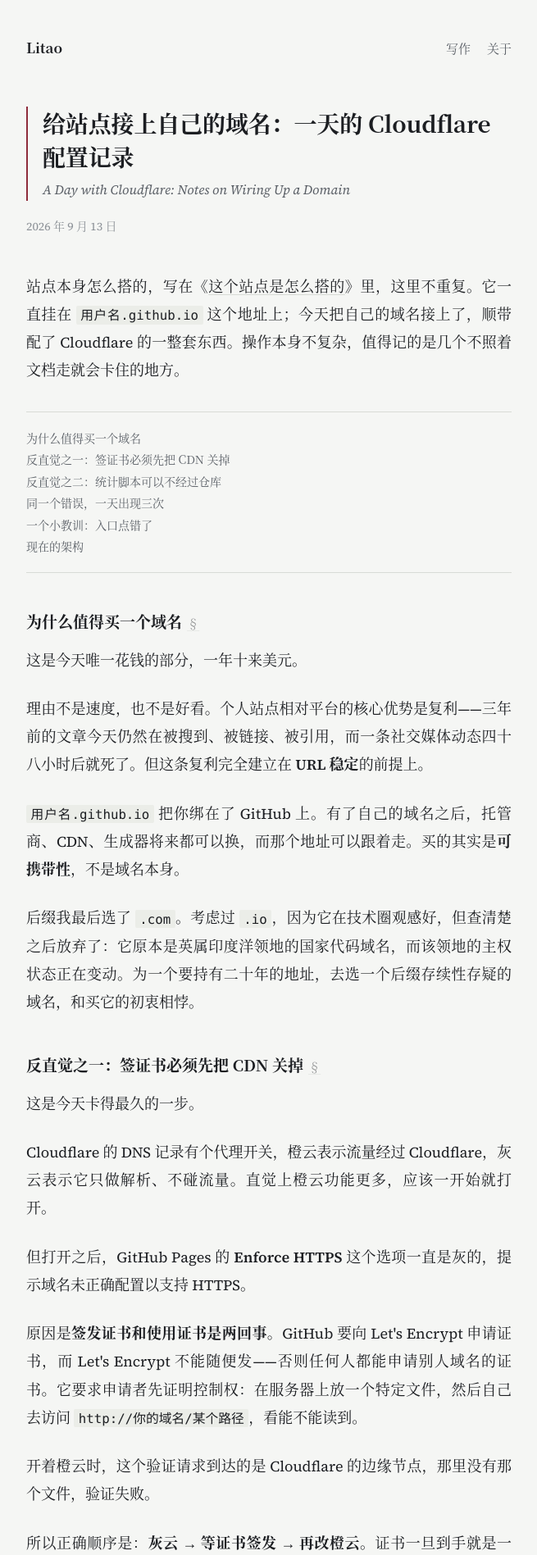
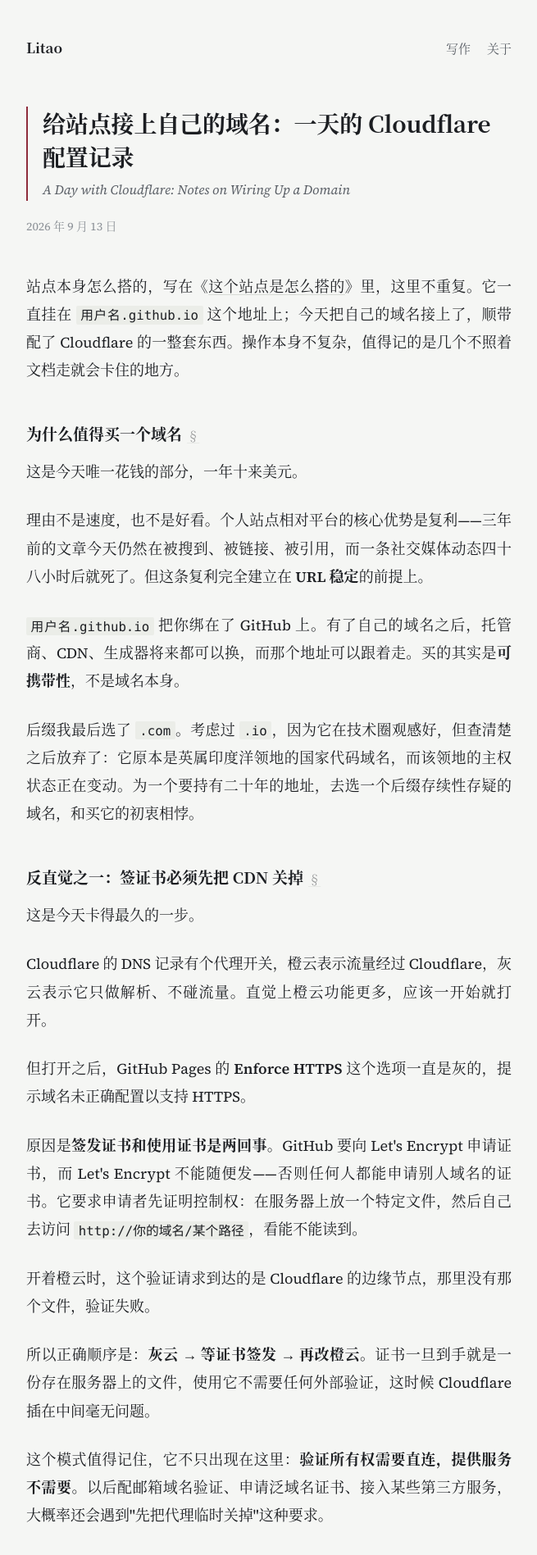
Before and after one commit to thetaaaaa/thetaaaaa.github.io, a Jekyll site: the page built from _posts/2026-09-13-cloudflare-setup.md, in a window 1280 px wide. Shown: the top 1897 px of the page at 82% size, without its empty margins (312-967 px from the left). Built offline with Jekyll 4.4.1, drawn with Linux system fonts in a browser that asks for light colours.

Commit message:
移除文章目录
撤回 67c99e5：文章里的 {:toc}、配套样式、以及 _config.yml 的
toc_levels 均已删除。标题锚保留。

Co-Authored-By: Claude Opus 5 (1M context) <noreply@anthropic.com>

```diff
--- a/_config.yml
+++ b/_config.yml
@@ -27,7 +27,6 @@ markdown: kramdown
 kramdown:
   input: GFM
   footnote_nr: 1
-  toc_levels: 2..3
   syntax_highlighter: rouge
   smart_quotes: ["apos", "apos", "quot", "quot"]
 
--- a/_posts/2026-09-13-cloudflare-setup.md
+++ b/_posts/2026-09-13-cloudflare-setup.md
@@ -7,9 +7,6 @@ lang: zh
 ---
 
 站点本身怎么搭的，写在《[这个站点是怎么搭的]({{ '/2026/colophon/' | relative_url }})》里，这里不重复。它一直挂在 `用户名.github.io` 这个地址上；今天把自己的域名接上了，顺带配了 Cloudflare 的一整套东西。操作本身不复杂，值得记的是几个不照着文档走就会卡住的地方。
-
-* TOC
-{:toc}
 
 ## 为什么值得买一个域名
 
--- a/assets/css/main.css
+++ b/assets/css/main.css
@@ -331,40 +331,6 @@ main {
 }
 .prose pre code { background: none; padding: 0; }
 
-/* ── 文章目录（kramdown 的 {:toc}）────────────────────────── */
-
-#markdown-toc {
-  margin: 2rem 0 2.5rem;
-  padding: 1.125rem 0;
-  border-top: 1px solid var(--rule);
-  border-bottom: 1px solid var(--rule);
-  list-style: none;
-  font-family: var(--han), var(--latin);
-  font-size: .875rem;
-  line-height: 1.75;
-  color: var(--ink-soft);
-}
-#markdown-toc li { margin: 0; }
-#markdown-toc ul {
-  margin: 0;
-  padding-left: 1.25rem;
-  list-style: none;
-}
-#markdown-toc ul li::before {
-  content: "—";
-  margin-right: .4em;
-  color: var(--ink-faint);
-}
-#markdown-toc a {
-  color: var(--ink-soft);
-  text-decoration: none;
-  border-bottom: 1px solid transparent;
-}
-#markdown-toc a:hover {
-  color: var(--seal);
-  border-bottom-color: var(--seal);
-}
-
 /* ── 标题锚 ──────────────────────────────────────────────── */
 
 .heading-anchor {
@@ -513,7 +479,6 @@ main {
   body { font-size: 11pt; padding: 0; }
   .masthead-nav, .siblings, .colophon-links, .skip { display: none; }
   .heading-anchor { display: none; }
-  #markdown-toc { display: none; }
   .prose a { text-decoration: none; }
   .prose a[href^="http"]::after {
     content: " (" attr(href) ")";
```
